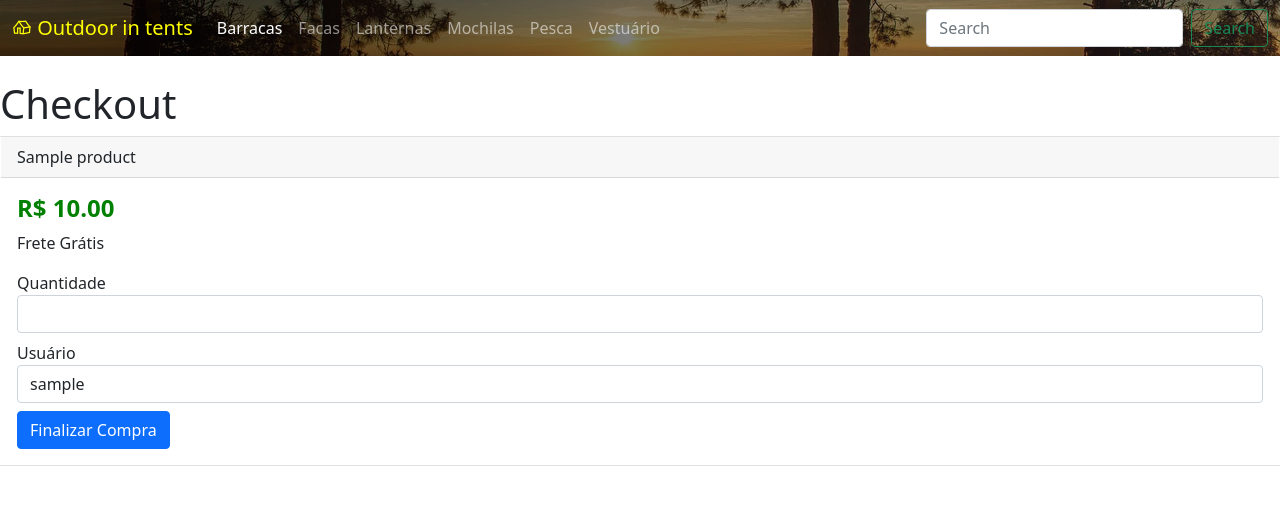
After one commit to gabrielsandrini/flask-camping-store, a Flask app: template templates/checkout.html in a window 1280 px wide. The commit adds this page. Shown: the top 505 px of the page. Run offline with Flask 2, Linux system fonts and the light colour scheme; the template is opened without the code that fills it: most values are stand-ins (such as "Sample title", 1, 10 or a date in 2020); parts of the project's set-up code (start-up, migrations or seed data) failed here and were passed over.

Commit message:
checkout

```diff
--- a/app.py
+++ b/app.py
@@ -3,6 +3,9 @@
 # -*- coding: utf-8 -*-
 
 # É importado da biblioteca flask, a classe Flask.
+from flask.helpers import flash, url_for
+from controllers.Order import OrderController
+from migrate import Order
 from flask import Flask
 from flask import render_template, request,redirect
 
@@ -57,6 +60,8 @@ def create_app(config_name):
 
     product_controller = ProductController()
     category_controller = ProductCategoryController()
+    user_controller = UserController()
+    order_controller = OrderController()
 
     # Primeira rota a ser criada. A rota principal root.
     # Quando se cria duas ou mais rotas seguidas antes do método, isso indica ao navegador que qualquer uma delas acessa o método a seguir. Neste exemplo tanto http://localhost:8000/ e http://localhost:8000/login/ acessam o médtodo index(). Que retorna uma string.
@@ -76,5 +81,24 @@ def create_app(config_name):
 
         return render_template("produto.html", product=product)
 
+    @app.route('/checkout', methods=['POST'])
+    def checkout():
+        product_id = request.form['product_id']
+        product = product_controller.find_one(product_id)
+        users = user_controller.list()
+
+        return render_template("checkout.html", product=product, users=users)
+
+    @app.route('/enviar-pedido', methods=['POST'])
+    def enviar_pedido():
+        resultado = order_controller.save_order(request.form)
+
+        if (resultado):
+            flash("Pedido efetuado com sucesso!", "info")
+        else:
+            flash("Erro ao efetuar pedido.", "error")
+
+        return redirect(url_for("index"))
+
     # Retorno do método create_app(). Retorna a instância do app criada.
     return app
--- a/controllers/User.py
+++ b/controllers/User.py
@@ -30,3 +30,9 @@ class UserController():
             # Criado somente para exemplificar a recuperação de senha por email.
             # Rota do app.py: @app.route('/recuperar-senha/', methods=['POST'])
             return ''
+
+    def list(self):
+        return self.usuario_model.get_all()
+
+    def find_one(self, user_id):
+        return self.usuario_model.get_usuario_by_id(user_id)
--- a/migrate.py
+++ b/migrate.py
@@ -60,8 +60,10 @@ order_products_table = db.Table('order_products',
 
 class Order(db.Model):
     id=db.Column(db.Integer,primary_key=True)
-    status_fk=db.Column(db.Integer, db.ForeignKey(OrderStatus.id))
+    status_fk=db.Column(db.Integer, db.ForeignKey(OrderStatus.id), nullable=True)
     product_fk = db.Column(db.Integer, db.ForeignKey(Product.id), nullable=False)
+    user_fk = db.Column(db.Integer, db.ForeignKey(User.id), nullable=True)
+    quantity=db.Column(db.Integer)
     date_created=db.Column(db.DateTime(6),default=db.func.current_timestamp(),nullable=False)
     last_update=db.Column(db.DateTime(6),onupdate=db.func.current_timestamp(),nullable=True)
     # db.relationship(Product, secondary=order_products_table, lazy='subquery', backref=db.backref('orders', lazy=True))
--- /dev/null
+++ b/templates/checkout.html
@@ -0,0 +1,84 @@
+{% extends "base.html" %}
+{% block titulo %} Outdoor in-tents {% endblock %}
+{% block conteudo %}
+<header>
+    <nav class="navbar navbar-expand-lg navbar-dark linear-bg-nav">
+      <div class="container-fluid">
+        <a class="navbar-brand" href="/" style="color: yellow">
+          <i class="las la-campground"></i>
+          Outdoor in tents
+        </a>
+        <button
+          class="navbar-toggler"
+          type="button"
+          data-bs-toggle="collapse"
+          data-bs-target="#navbarSupportedContent"
+          aria-controls="navbarSupportedContent"
+          aria-expanded="false"
+          aria-label="Toggle navigation"
+        >
+          <span class="navbar-toggler-icon"></span>
+        </button>
+        <div class="collapse navbar-collapse" id="navbarSupportedContent">
+          <ul class="navbar-nav me-auto mb-2 mb-lg-0">
+            <li class="nav-item">
+              <a class="nav-link active" aria-current="page" href="#">Barracas</a>
+            </li>
+            <li class="nav-item">
+              <a class="nav-link" href="#">Facas</a>
+            </li>
+            <li class="nav-item">
+              <a class="nav-link" href="#">Lanternas</a>
+            </li>
+            <li class="nav-item">
+              <a class="nav-link" href="#">Mochilas</a>
+            </li>
+            <li class="nav-item">
+              <a class="nav-link" href="#">Pesca</a>
+            </li>
+            <li class="nav-item">
+              <a class="nav-link" href="#">Vestuário</a>
+            </li>
+          </ul>
+          <form class="d-flex">
+            <input
+              class="form-control me-2"
+              type="search"
+              placeholder="Search"
+              aria-label="Search"
+            />
+            <button class="btn btn-outline-success" type="submit">Search</button>
+          </form>
+        </div>
+      </div>
+    </nav>
+  </header>
+  <content class="container-fluid">
+      <div class="row">
+        <h1>Checkout</h1>
+        <div class="card card-preco-container">
+            <div class="card-header">{{ product.title }}</div>
+            <div class="card-body">
+                <form method="POST" action="/enviar-pedido">
+                    <input type="hidden" name="product_id" value="{{product.id}}">
+                    <h4 class="card-preco-valor">R$ {{'%0.2f'| format(product.price|float)}}</h4>
+                    <p class="card-text">Frete Grátis</p>
+                    <div class="form-group mb-2">
+                        <label for="quantity">Quantidade</label>
+                        <input id="quantity" class="form-control" type="number" name="quantity" required>
+                    </div>
+                    <div class="form-group mb-2">
+                        <label for="user_id">Usuário</label>
+                        <select id="user_id" class="form-control" name="user_id">
+                            {% for u in users %}
+                                <option value="{{ u.id }}">{{ u.username }}</option>
+                            {% endfor %}
+                        </select>
+                    </div>
+                    <button type="submit" class="btn btn-primary">Finalizar Compra</button>
+                </form>
+            </div>
+          </div>
+      </div>
+  </content>
+{% endblock%}
```
Also changed, not shown: controllers/Order.py (+22 -0 lines), models/Order.py (+12 -1 lines), models/User.py (+19 -3 lines), templates/home.html (+9 -0 lines), templates/produto.html (+7 -3 lines).
